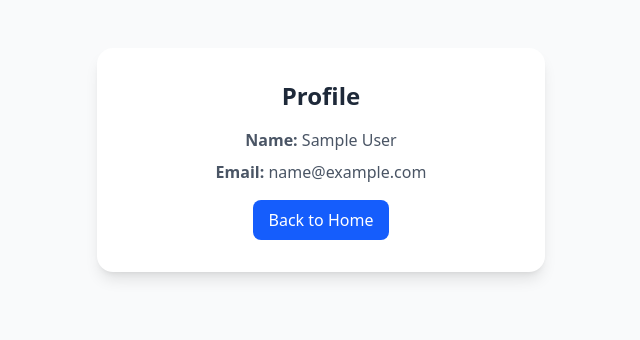
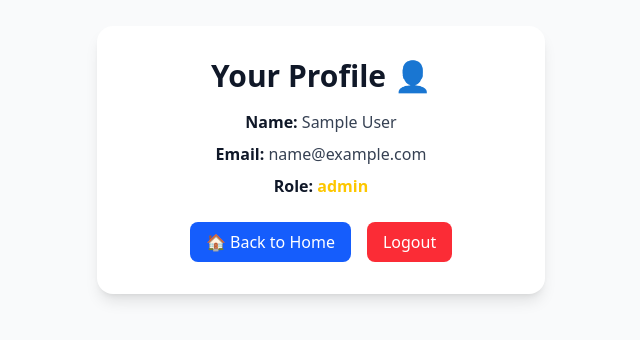
Before and after one commit to vrk0ranit/mern-auth, a React (Vite) app in the folder client/: page /profile in a window 1280 px wide. Shown: the part 240-580 px from the top of the page, without its empty margins (319-959 px from the left). Built offline with nearby package versions, Linux system fonts and the light colour scheme; sample sign-in values are in the browser's storage.

Commit message:
profile colour updated

```diff
--- a/client/src/pages/Profile.jsx
+++ b/client/src/pages/Profile.jsx
@@ -17,21 +17,52 @@ const Profile = () => {
   if (!user) return null;
 
   return (
-    <div className="min-h-screen flex flex-col items-center justify-center bg-gray-50 px-4">
-      <div className="bg-white shadow-lg rounded-2xl p-8 max-w-md w-full text-center">
-        <h2 className="text-2xl font-semibold mb-4 text-gray-800">Profile</h2>
-        <p className="text-gray-600 mb-2">
-          <strong>Name:</strong> {user.name}
+    <div className="min-h-screen flex flex-col items-center justify-center bg-gray-50 dark:bg-gray-900 text-gray-900 dark:text-gray-100 px-4">
+      <div className="bg-white dark:bg-gray-800 shadow-lg rounded-2xl p-8 max-w-md w-full text-center transition-all">
+        <h2 className="text-3xl font-bold mb-4">Your Profile 👤</h2>
+
+        <div className="text-gray-700 dark:text-gray-300 mb-6">
+          <p className="mb-2">
+            <strong className="text-gray-900 dark:text-gray-100">Name:</strong>{" "}
+            {user.name}
           </p>
-        <p className="text-gray-600 mb-4">
-          <strong>Email:</strong> {user.email}
+          <p className="mb-2">
+            <strong className="text-gray-900 dark:text-gray-100">Email:</strong>{" "}
+            {user.email}
           </p>
+          <p>
+            <strong className="text-gray-900 dark:text-gray-100">Role:</strong>{" "}
+            <span
+              className={`font-semibold ${
+                user.role === "admin"
+                  ? "text-yellow-400"
+                  : "text-blue-500"
+              }`}
+            >
+              {user.role}
+            </span>
+          </p>
+        </div>
+
+        <div className="flex justify-center space-x-4">
           <button
             onClick={() => navigate("/")}
             className="px-4 py-2 bg-blue-600 text-white rounded-lg hover:bg-blue-700 transition"
           >
-          Back to Home
+            🏠 Back to Home
           </button>
+
+          <button
+            onClick={() => {
+              localStorage.removeItem("token");
+              localStorage.removeItem("user");
+              navigate("/signin");
+            }}
+            className="px-4 py-2 bg-red-500 text-white rounded-lg hover:bg-red-600 transition"
+          >
+            Logout
+          </button>
+        </div>
       </div>
     </div>
   );
```
Lines whose indentation alone changed are shown as unchanged.
